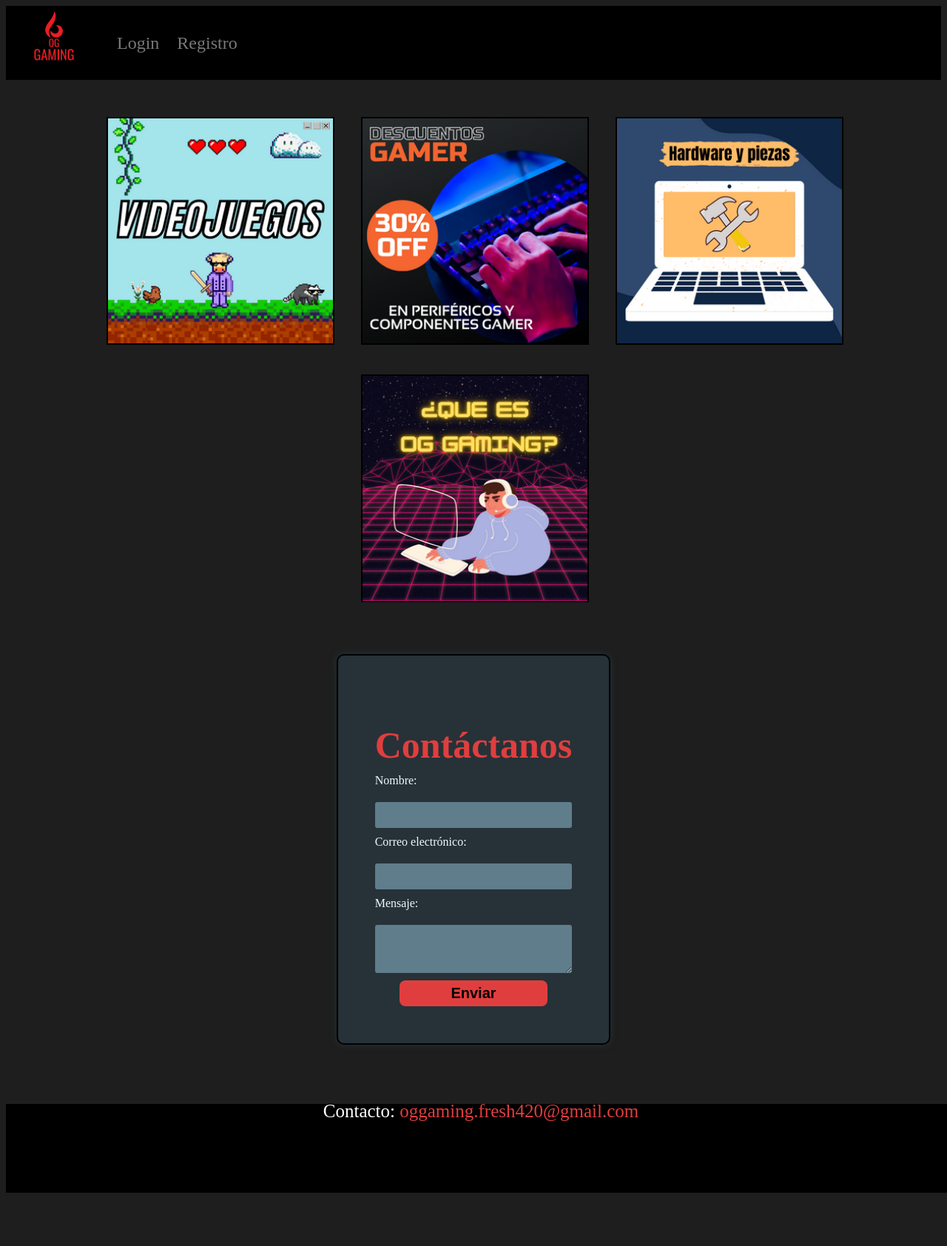
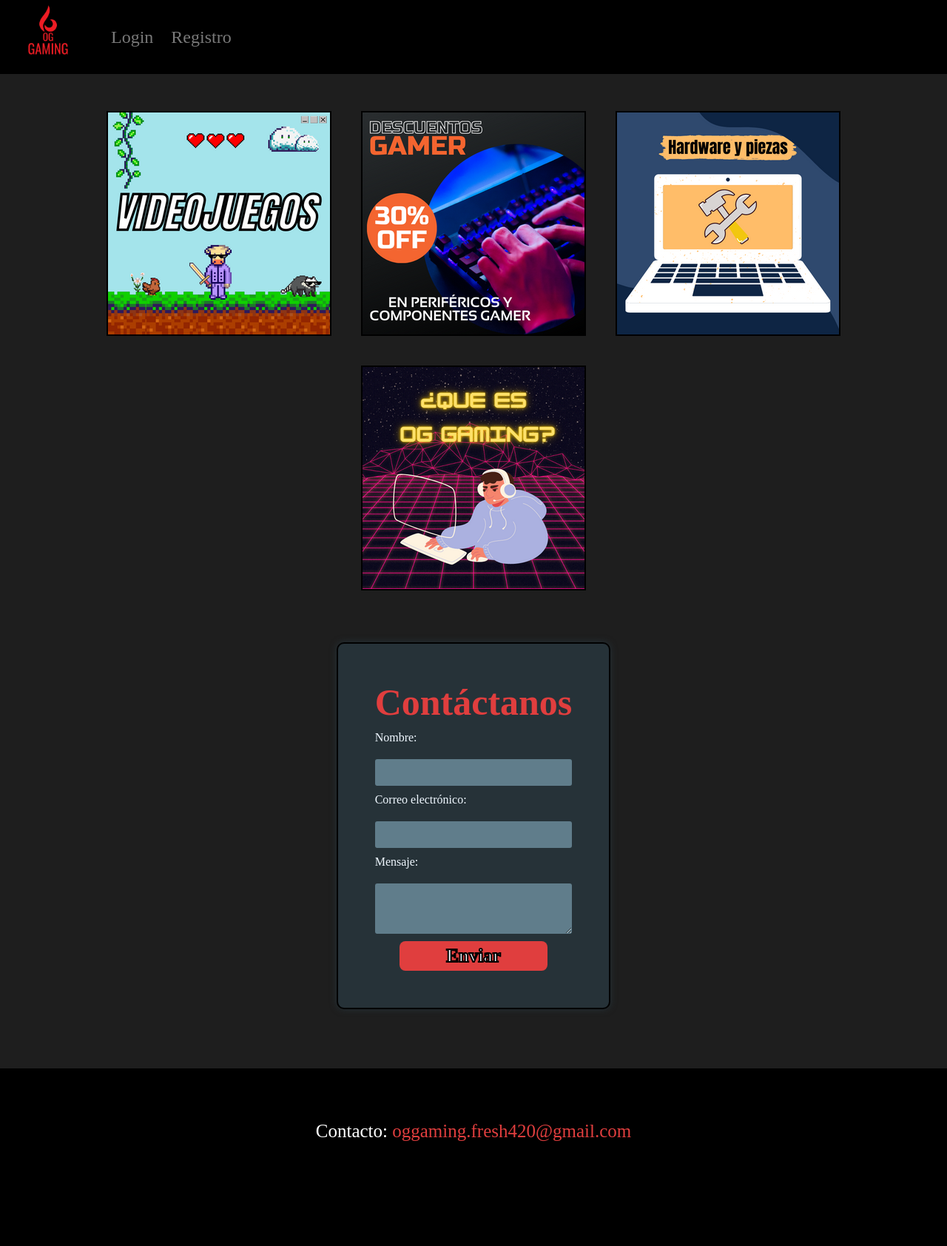
Before and after one commit to Juanjo7z7/OG-Gaming, a Flask app: page /pagina1.html in a window 1280 px wide. Shown: the whole page at 74% size. Before the commit the page ends 1612 px from the top, so only its background shows below. Run offline with Flask 2, Linux system fonts and the light colour scheme; some libraries are stand-ins or nearby versions.

Commit message:
actualizacion botones falta centrarlos y el boton4

```diff
--- a/app/static/css/style1.css
+++ b/app/static/css/style1.css
@@ -64,12 +64,9 @@ nav {
   footer {
     background-color: #000000;
     color: #fff;
-    text-align: center;
-    padding: 10px;
+    padding: 85px;
     position: end;
-    bottom: 0;
-    width: 100%;
-    height: 100px;
+    height: 240px;
   }
 
   .container {
@@ -121,7 +118,7 @@ nav {
 
   input[type="submit"] {
     background-color: #e03e3e;
-    color: rgb(0, 0, 0);
+    color: aliceblue;
     border: none;
     border-radius: 8px;
     padding: 6px;
@@ -132,16 +129,29 @@ nav {
     margin: 0 auto;
   }
 
+  *{
+    margin: 0;
+    padding: 0;
+    box-sizing: border-box;
+    font-family: 'Bungee';
+    font-family: 'Labrada', serif;
+    font-family: 'Titan One' ;
+  }
+
   body {
     background-color: #1e1e1e;
+    margin: 0;
+    padding: 0;
   }
 
   .btn-enviar {
-    border-radius: 5px;
+    color:aliceblue;
+    border-radius: 10px;
     padding: 10px 20px;
-    font-size: 20px;
+    font-size: 25px;
     font-weight: bold;
     cursor: pointer;
+    -webkit-text-stroke: 2px #000000;
   }
 
   .btn-enviar:hover {
@@ -182,7 +192,7 @@ nav {
     transition: .3s ease;
   }
 
-  .capa h2 {
+  .capa a {
     font-family: 'Bungee', cursive;
     font-family: 'Labrada', serif;
     font-family: 'Titan One', cursive;
@@ -195,8 +205,11 @@ nav {
     left: 50%;
     transform: translate(-50%, -50%);
     font-size: 47px;
-    margin: 0;
+    margin: 300px, 300px;
     -webkit-text-stroke: 2px black;
+    cursor: pointer;
+    width: 300px;
+    height: 300px
   }
 
   .image:hover .capa {
--- a/app/templates/public/pagina1.html
+++ b/app/templates/public/pagina1.html
@@ -19,29 +19,29 @@
   </nav>
   <div class="image-container">
     <div class="image">
-      <a href="juegos.html"><img src="{{ url_for('static',filename='imgs/videojuegos.png')}}" alt="Videojuegos"></a>
+      <a onclick="juegos()"><img src="{{ url_for('static',filename='imgs/videojuegos.png')}}" alt="Videojuegos"></a>
       <div class="capa">
-      <h2><strong>Juegos</strong></h2>
+      <a onclick="juegos()"><strong>Juegos</strong></a>
     </div>
     </div>
     <div class="image">
-      <a href="Perifericos.html"><img src="{{ url_for('static',filename='imgs/perifericos.png')}}" alt="Perifericos"></a>
+      <a onclick="Perifericos()"><img src="{{ url_for('static',filename='imgs/perifericos.png')}}" alt="Perifericos"></a>
       <div class="capa">
-      <h2><strong>Perifericos</strong></h2>
+      <a onclick="Perifericos()"><strong>Perifericos</strong></a>
     </div>
     </div>
 
     <div class="image">
-      <a href="hardware.html"><img src="{{ url_for('static',filename='imgs/hardware.png')}}" alt="Hardware"></a>
+      <a onclick="Hardware()"><img src="{{ url_for('static',filename='imgs/hardware.png')}}" alt="Hardware"></a>
       <div class="capa">
-      <h2><strong>Hardware y Cables</strong></h2>
+      <a onclick="Hardware()"><strong>Hardware y Cables</strong></a>
     </div>
     </div>
     <div class="image">
-      <a href="sobrenos.html"><img src="{{ url_for('static',filename='imgs/quees.png')}}"  alt="¿Ques es OG Gaming?"></a>
+      <a onclick="sobre_nos()"><img src="{{ url_for('static',filename='imgs/quees.png')}}"  alt="¿Ques es OG Gaming?"></a>
 
       <div class="capa">
-      <h2><strong>Sobre nosotros</strong></h2>
+      <a onclick="sobre_nos()"></a><strong>Sobre nosotros</strong></a>
     </div>
     </div>
   </div>
```
Also changed, not shown: other parts of app/static/css/style1.css (+4 -108 lines).
